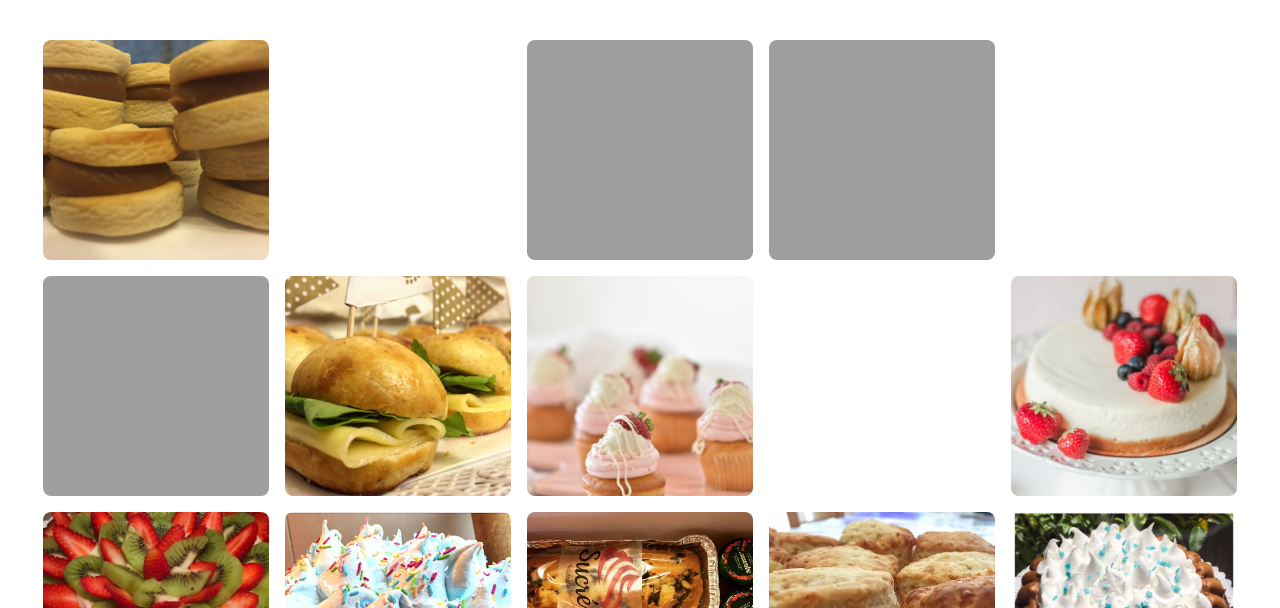
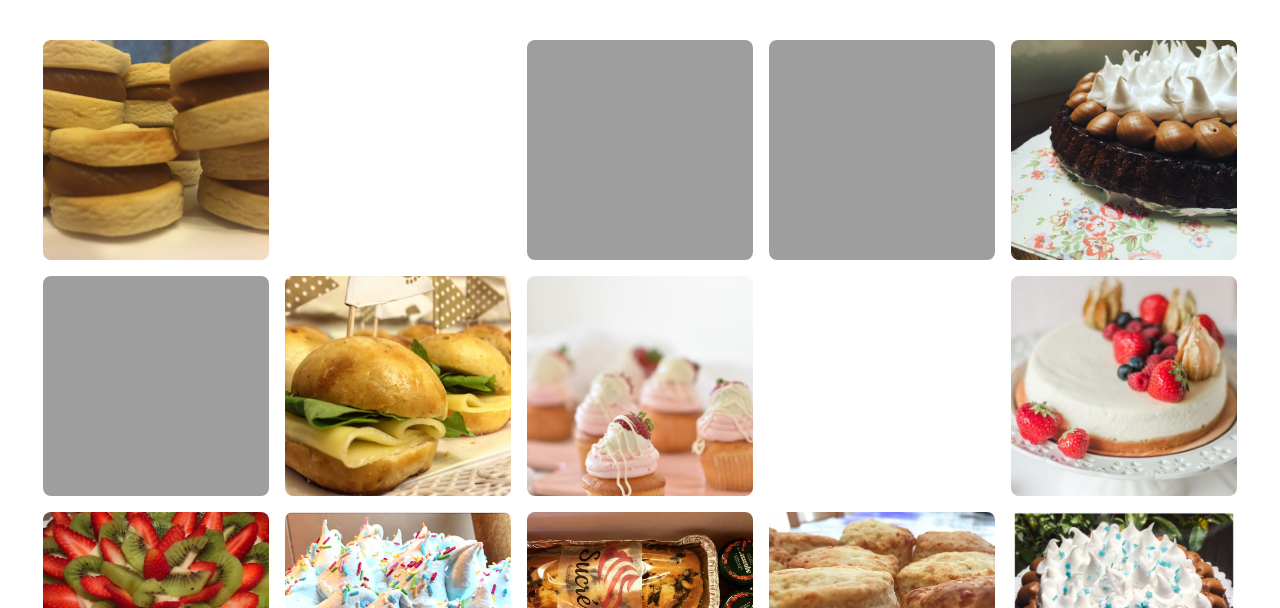
Before and after one commit to agusromero91/sucre, a plain HTML site: page galeria.html in a window 1280 px wide. Shown: the part 192-800 px from the top of the page. Drawn offline with Linux system fonts and the light colour scheme; the site is published under a folder, as on GitHub Pages, so addresses that start at the root find nothing.

Commit message:
foto 5 de la galeria modificada

```diff
--- a/scss/pages/_galeria.scss
+++ b/scss/pages/_galeria.scss
@@ -63,7 +63,7 @@
 }
 
 #gal5{
-    background: url("/multimedia/galeria/galeria5-chocobomba.jpeg") no-repeat 60% 40%/ cover;
+    background: url("../multimedia/galeria/galeria5-chocobomba.jpeg") no-repeat 60% 40%/ cover;
 }
 #gal6{
     background: url("../multimedia/galeria/galeria6-torta-rosca.jpeg") no-repeat 10% 40%/ cover;
```
Also changed, not shown: style/main.css, 1 other file.
